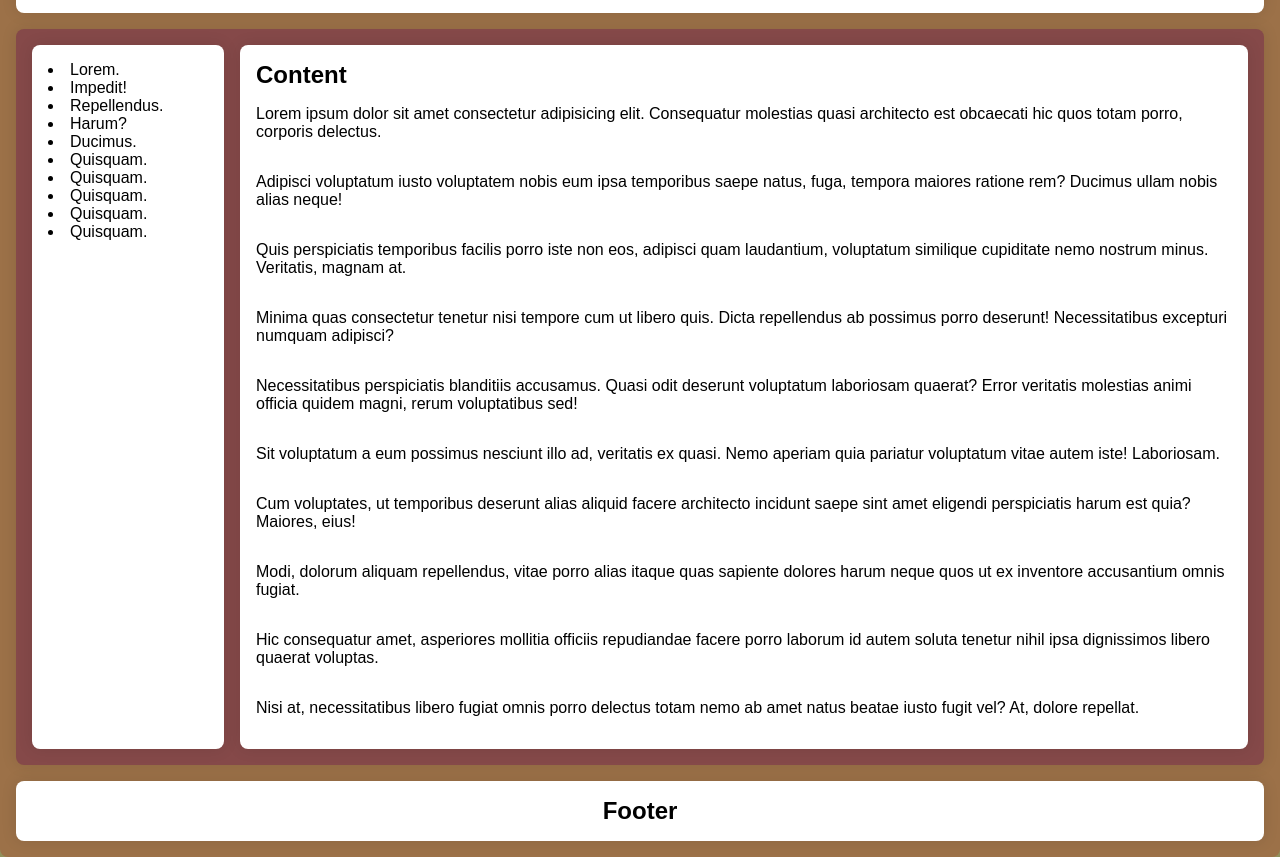
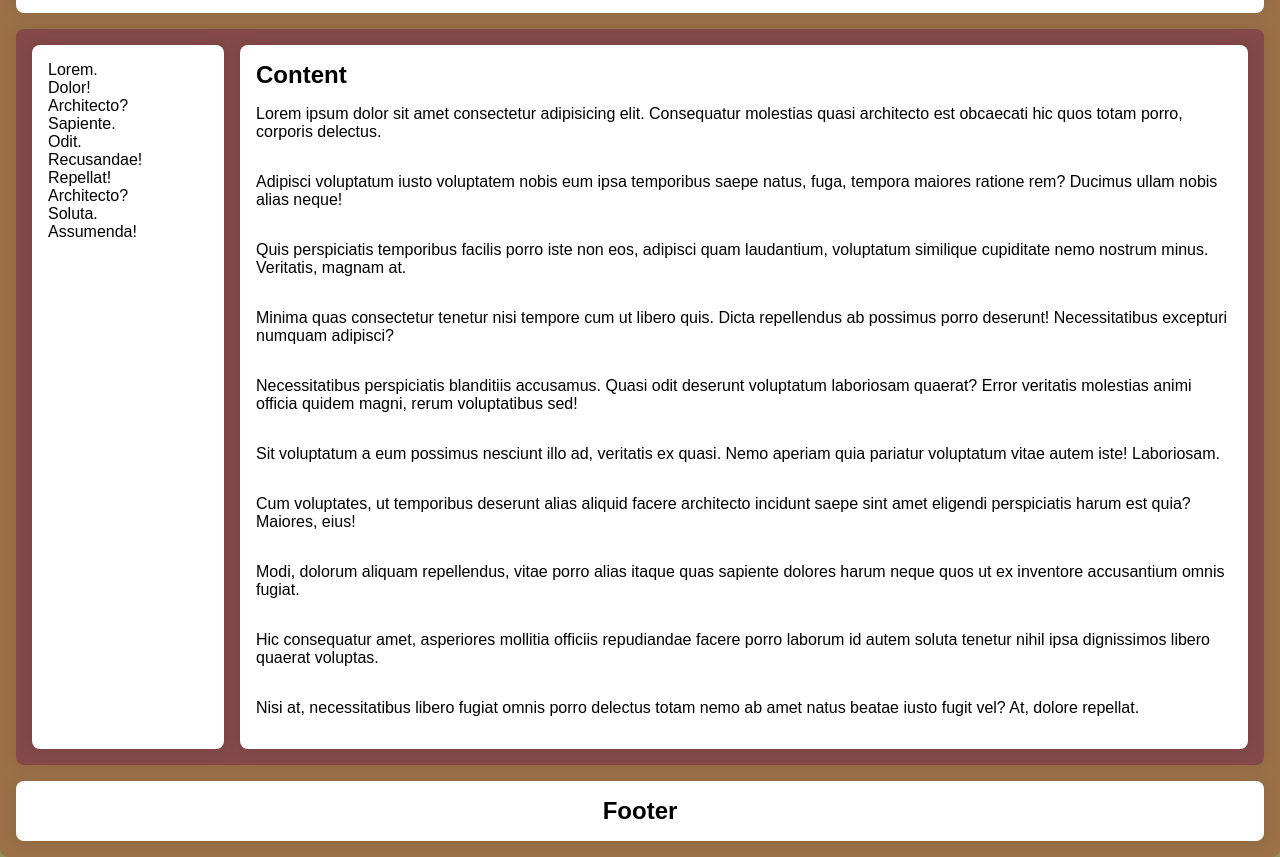
Before and after one commit to Jtauri/gridLayoutFlexboxTestailua, a plain HTML site: page index.html in a window 1280 px wide. Shown: the part 63-920 px from the top of the page. Drawn offline with Linux system fonts and the light colour scheme.

Commit message:
Lista muuttui linkeiksi

```diff
--- a/css/style.css
+++ b/css/style.css
@@ -16,6 +16,18 @@ body {
 h2 {
     margin: 0;
     padding: 0;
+}
+
+a {
+    text-decoration: none;
+    color: #000;
+    padding: 0;
+    margin: 0;
+}
+
+a:hover {
+    color: red;
+    text-decoration: underline;
 }
 
 /* Path: css/style.css */
@@ -102,9 +114,7 @@ h2 {
         justify-content: center;
     }
 
-    li {
-        /* display: block; */
-        list-style-type: none;
+    a {
         padding: 0 0 0 1rem;
     }
 
--- a/index.html
+++ b/index.html
@@ -16,16 +16,9 @@
             </div>
             <div class="main">
                 <div class="sidebar">
-                    <li>Lorem.</li>
-                    <li>Impedit!</li>
-                    <li>Repellendus.</li>
-                    <li>Harum?</li>
-                    <li>Ducimus.</li>
-                    <li>Quisquam.</li>
-                    <li>Quisquam.</li>
-                    <li>Quisquam.</li>
-                    <li>Quisquam.</li>
-                    <li>Quisquam.</li>
+                    <a href="#">Lorem.</a><a href="#">Dolor!</a><a href="#">Architecto?</a><a href="#">Sapiente.</a><a
+                        href="#">Odit.</a><a href="#">Recusandae!</a><a href="#">Repellat!</a><a href="#">Architecto?</a><a
+                        href="#">Soluta.</a><a href="#">Assumenda!</a>
                 </div>
                 <div class="content">
                     <h2>Content</h2>
```
